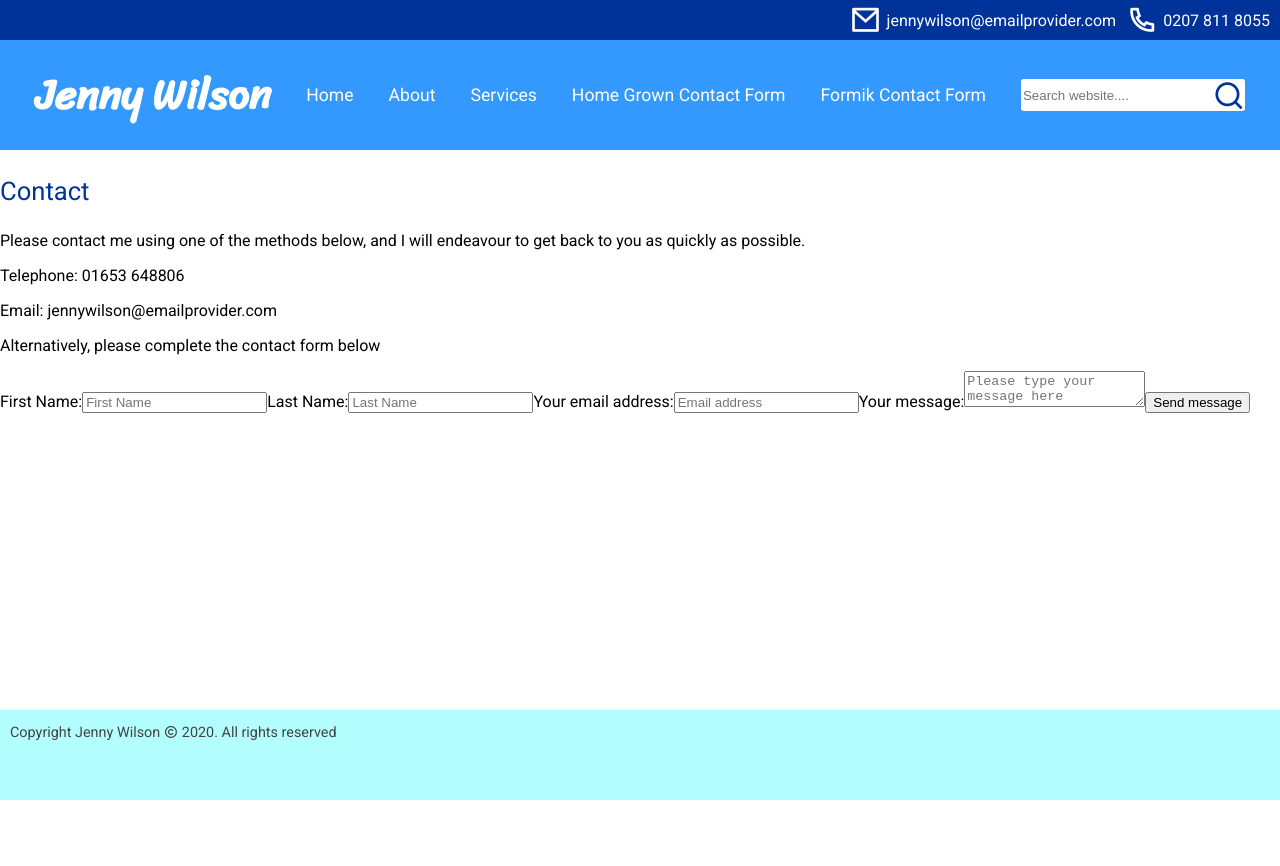
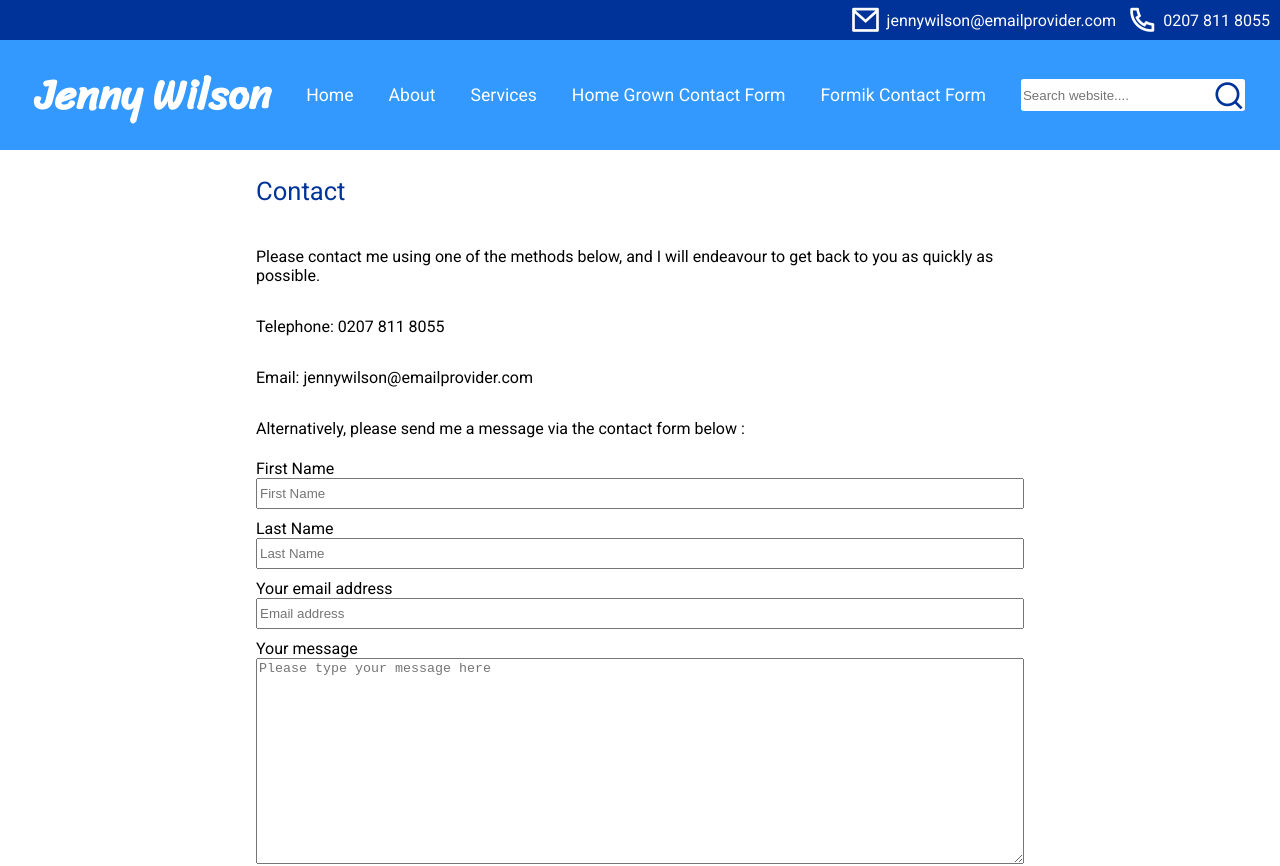
Before and after one commit to peter-lancaster/ed-psychologist, a React (Create React App) app: page /contact-homegrown in a window 1280 px wide. Shown: the top 866 px of the page. Before the commit the page ends 800 px from the top, so only its background shows below. Built offline with nearby package versions, Linux system fonts and the light colour scheme; a web font is replaced by a local one.

Commit message:
added fields to contact us page

```diff
--- a/src/App.css
+++ b/src/App.css
@@ -37,6 +37,10 @@ a:link, a:visited {
   font-size : 1.6em;
   color : var(--dark-blue);
 }
+
+/* p {
+  line-height : 0.8em;
+} */
 
 /* exclude icons from font-weight 900 applied to body */
 [class^="ri-"] {
@@ -177,6 +181,44 @@ main {
 
 /* ====================================================================== */
 
+.homegrown-contact-main {
+  display : flex;
+  flex-direction : column;
+  margin : 0 20% 5% 20%;
+}
+
+form {
+  display : flex;
+  flex-direction : column;
+  align-items : flex-start;
+}
+
+.form-element {
+
+  display : flex;
+  flex-direction : column;
+  width : 100%;
+  padding : 5px 0;
+}
+
+form input {
+  height : 25px;
+}
+
+form textarea {
+  height : 200px;
+}
+
+form button {
+  height : 25px;
+  width : 50%;
+  align-self : center;
+
+}
+
+
+/* ====================================================================== */
+
 footer {
   position : absolute;
   bottom : 0;
--- a/src/components/ContactHomeGrown.js
+++ b/src/components/ContactHomeGrown.js
@@ -6,44 +6,58 @@ function ContactHomeGrown() {
         <div className="homegrown-contact-main">
             <p className="general-heading-font">Contact</p>
             <p>Please contact me using one of the methods below, and I will endeavour to get back to you as quickly as possible.</p>
-            <p>Telephone: 01653 648806</p>
+            <p>Telephone: 0207 811 8055</p>
             <p>Email: jennywilson@emailprovider.com</p>
-            <p>Alternatively, please complete the contact form below</p>
+            <p>Alternatively, please send me a message via the contact form below : </p>
 
             <form>
-                <label>First Name:
+                <div className="form-element" >
+                <label for="firstName">First Name</label>
                     <input
                     type="text"
                     name="firstName"
+                    id="firstName"
                     placeholder="First Name"
                     required
                     ></input>
-                </label>
-                <label>Last Name:
+                </div>
+                    <div className="form-element" >
+                <label for="lastName">Last Name </label>
                     <input
                     type="text"
                     name="lastName"
+                    id="lastName"
                     placeholder="Last Name"
                     required
                     ></input>
-                </label>
-                <label>Your email address:
+                    </div>
+
+                    <div className="form-element" >
+
+                <label for="email">Your email address </label>
                     <input
                     type="text"
                     name="email"
+                    id="email"
                     placeholder="Email address"
                     required
                     ></input>
-                </label>
-                <label>Your message:
+                    </div>
+
+                    <div className="form-element" >
+
+                <label for="message">Your message  </label>
                     <textarea
                     name="message"
+                    id="message"
                     placeholder="Please type your message here"
                     required
                     ></textarea>
-                </label>
+                    </div>
+                <div className="form-element" >
                 <button
                 >Send message</button>
+                </div>
             </form>
 
         </div>
```
